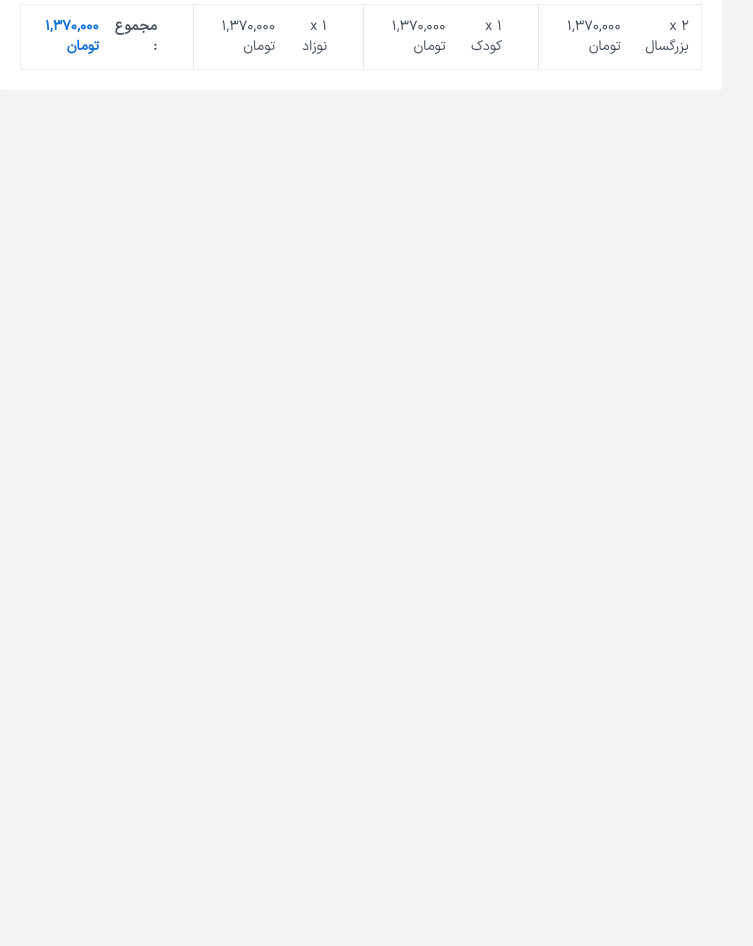
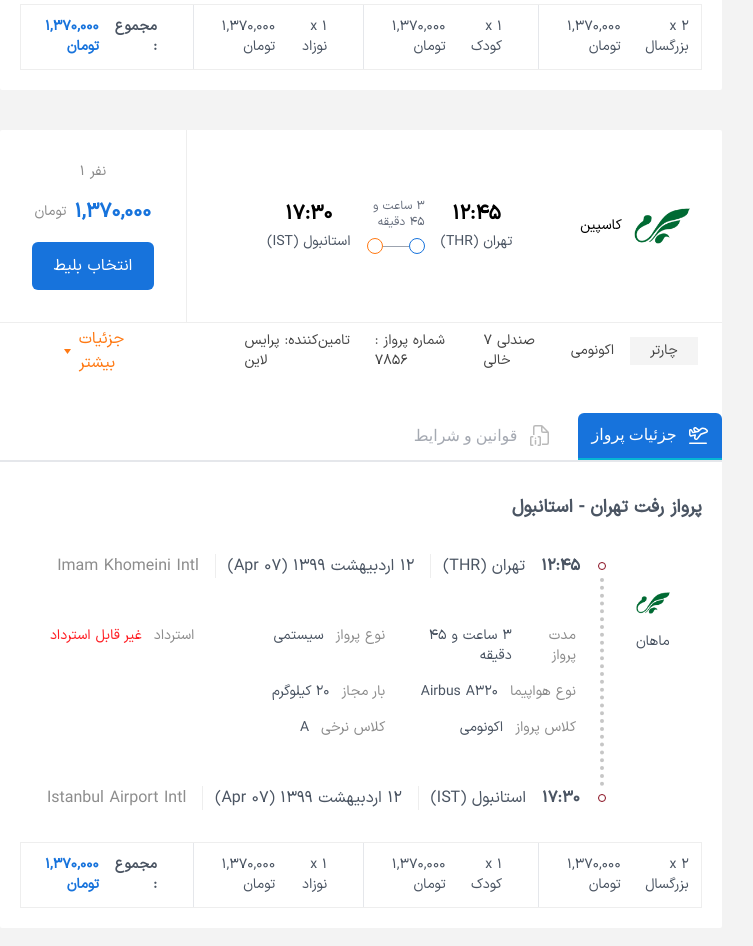
Before and after one commit to AmirNBK/fly-today, a Next.js app: page / in a window 1280 px wide. Shown: the part 880-1826 px from the top of the page, without its empty margins (131-884 px from the left). Before the commit the page ends 994 px from the top, so only its background shows below. Built offline with nearby package versions, Linux system fonts and the light colour scheme.

Commit message:
added context file to the project

```diff
--- a/components/FlightResults/FlightResults.tsx
+++ b/components/FlightResults/FlightResults.tsx
@@ -18,9 +18,32 @@ const FlightResults = () => {
             </div>
 
 
-            <div className='FlightResults__results w-full mt-6'>
+            <div className='FlightResults__results w-full mt-6 flex flex-col gap-10'>
                 <FlightResultCard
                     airlineName="ماهان"
+                    flightRouteProps={{
+                        originCity: "تهران (THR)",
+                        destinationCity: "استانبول (IST)",
+                        startTime: "۱۲:۴۵",
+                        endTime: "۱۷:۳۰",
+                        estimatedTime: "3 ساعت و 45 دقیقه",
+                    }}
+                    ticketDetailsProps={{
+                        passengerCount: 1,
+                        price: 1370000,
+                        currency: "تومان",
+                    }}
+                    flightOptionsProps={{
+                        isCharter: true,
+                        classType: "اکونومی",
+                        availableSeats: 7,
+                        flightNumber: "7856",
+                        provider: "پرایس لاین",
+                    }}
+                />
+
+                <FlightResultCard
+                    airlineName="كاسپين"
                     flightRouteProps={{
                         originCity: "تهران (THR)",
                         destinationCity: "استانبول (IST)",
```
Also changed, not shown: context/AppContext.js (added, +22 -0 lines).
